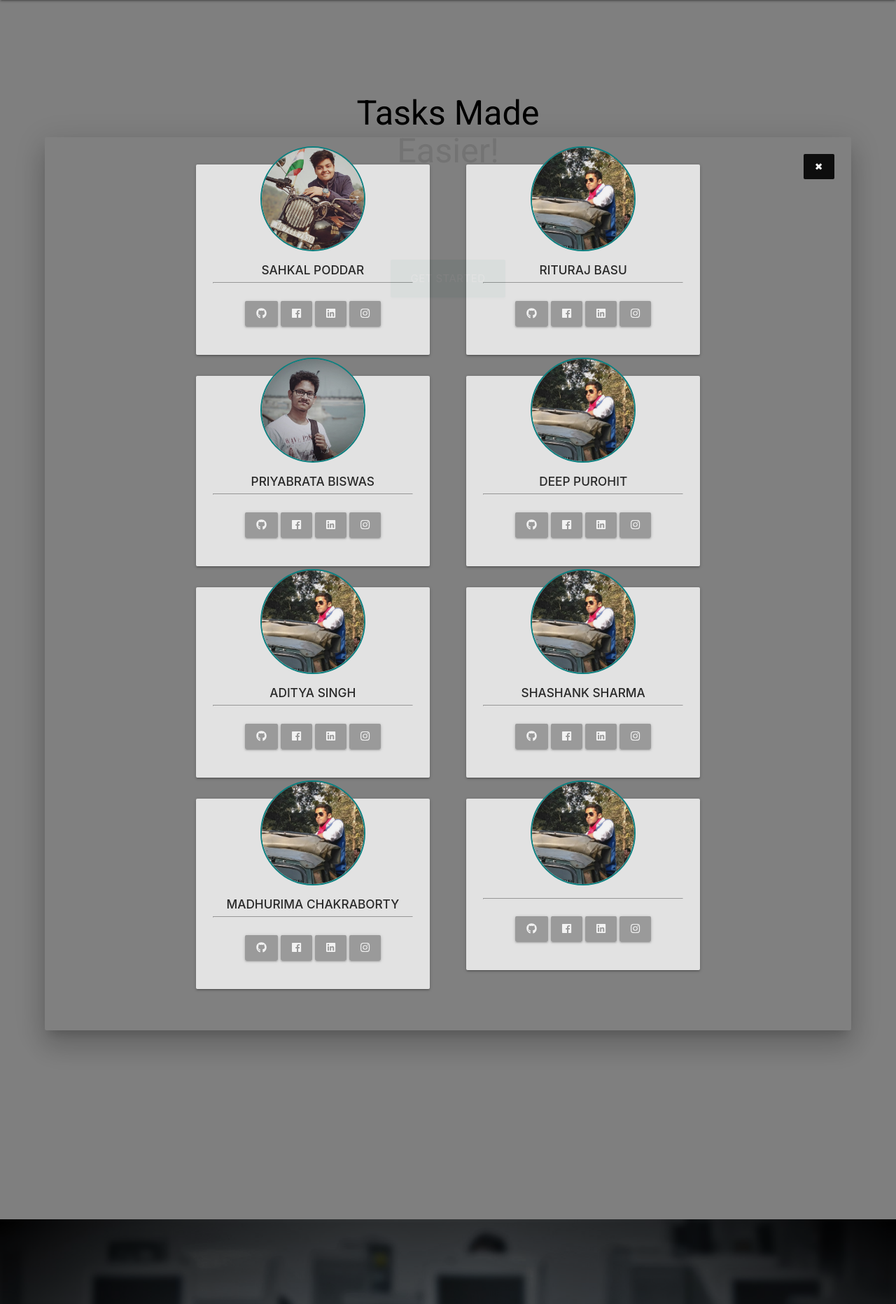
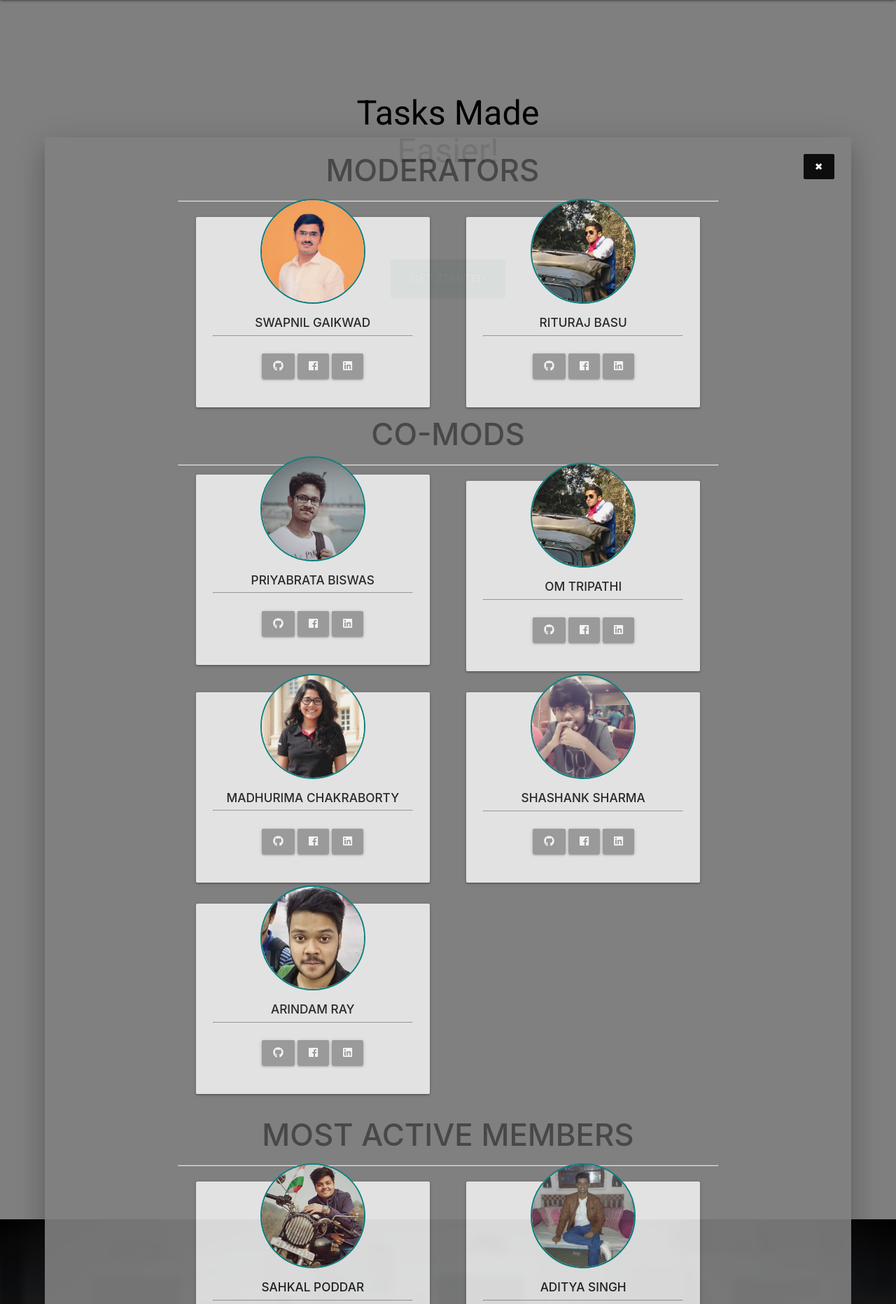
Before and after one commit to UdacityFrontEndScholarship/task-master, a PHP site: page / in a window 1280 px wide, after a click on "CREDITS". Shown: the part 64-1927 px from the top of the page at 70% size. Run offline with PHP 8.4, Linux system fonts and the light colour scheme; some libraries are stand-ins or nearby versions.

Commit message:
updated data

```diff
--- a/css/popup.css
+++ b/css/popup.css
@@ -48,3 +48,7 @@ h6{
     height: 1px;
     background-color: black;
 }
+.text-decoration{
+	color: #424242;
+	font-weight: 500;
+}
--- a/index.html
+++ b/index.html
@@ -207,28 +207,25 @@
 <!-- popup member -->
 
 <div id="modal1" class="modal">
-
 	<div class="modal-content">
-
       <a href="#!" class="modal-action modal-close waves-effect waves-green btn-flat right btn black white-text ">&#10006;</a>
-
+    	<h3 class="center-align text-decoration">MODERATORS</h3>
 		 <div class="container ">
         	<div class="row">
+        	<hr>
           	<div class="col s12 m6 13 center-align">
 				<div class="card  hovering" >
               		<div class="card-content " >
-                <img class="circle" src="img/sahkal.jpg">
-                <h6>SAHKAL PODDAR</h6>
+					<img class="circle" src="img/swapnil.jpg">
+		                <h6>SWAPNIL GAIKWAD</h6>
 		                <p></p>
 		                <hr>
 		                <ul class="flex">
-                  <li><a class="waves-effect waves-light btn social grey"><i class="fab fa-github"></i></a><li>
-                  <li><a class="waves-effect waves-light btn social grey"><i class="fab fa-facebook"></i></a><li>
-                  <li><a class="waves-effect waves-light btn social grey"><i class="fab fa-linkedin"></i></a><li>
-                  <li><a class="waves-effect waves-light btn social grey"><i class="fab fa-instagram"></i></a><li>
+		                  <li><a class="waves-effect waves-light btn social grey"  href="#" ><i class="fab fa-github"></i></a><li>
+		                  <li><a class="waves-effect waves-light btn social grey" href="#"><i class="fab fa-facebook"></i></a><li>
+		                  <li><a class="waves-effect waves-light btn social grey" href="#"><i class="fab fa-linkedin"></i></a><li>
 		                </ul>
               		</div>
-
             	</div>
           	</div>
           <div class="col s12 m6 13 center-align">
@@ -239,15 +236,14 @@
                 <p></p>
                 <hr>
                 <ul class="flex">
-                  <li><a class="waves-effect waves-light btn social grey"><i class="fab fa-github"></i></a><li>
-                  <li><a class="waves-effect waves-light btn social grey"><i class="fab fa-facebook"></i></a><li>
-                  <li><a class="waves-effect waves-light btn social grey"><i class="fab fa-linkedin"></i></a><li>
-                  <li><a class="waves-effect waves-light btn social grey"><i class="fab fa-instagram"></i></a><li>
+                  <li><a class="waves-effect waves-light btn social grey" href="#"><i class="fab fa-github"></i></a><li>
+                  <li><a class="waves-effect waves-light btn social grey" href="#"><i class="fab fa-facebook"></i></a><li>
+                  <li><a class="waves-effect waves-light btn social grey" href="#"><i class="fab fa-linkedin"></i></a><li>
 				</ul>
               </div>
-
             </div>
           </div>
+          <h3 class="center-align text-decoration">CO-MODS</h3>
           <div class="col s12 m6 13 center-align">
 			  <div class="card hovering">
               	<div class="card-content">
@@ -256,107 +252,270 @@
 	                <p></p>
 	                <hr>
 	                <ul class="flex">
-                  <li><a class="waves-effect waves-light btn social grey"><i class="fab fa-github"></i></a><li>
-                  <li><a class="waves-effect waves-light btn social grey"><i class="fab fa-facebook"></i></a><li>
-                  <li><a class="waves-effect waves-light btn social grey"><i class="fab fa-linkedin"></i></a><li>
-                  <li><a class="waves-effect waves-light btn social grey"><i class="fab fa-instagram"></i></a><li>
+	                  <li><a class="waves-effect waves-light btn social grey" href="#"><i class="fab fa-github"></i></a><li>
+	                  <li><a class="waves-effect waves-light btn social grey" href="#"><i class="fab fa-facebook"></i></a><li>
+	                  <li><a class="waves-effect waves-light btn social grey" href="#"><i class="fab fa-linkedin"></i></a><li>
 	               	</ul>
                 </div>
-
+            </div>
+          </div>
+          <hr>
+          <div class="col s12 m6 13 center-align">
+            <div class="card hovering">
+              <div class="card-content">
+                <img class="circle" src="img/rajrox.jpg">
+                <h6>OM TRIPATHI</h6>
+                <p></p>
+                <hr>
+                <ul class="flex">
+                  <li><a class="waves-effect waves-light btn social grey" href="#"><i class="fab fa-github"></i></a><li>
+                  <li><a class="waves-effect waves-light btn social grey" href="#"><i class="fab fa-facebook"></i></a><li>
+                  <li><a class="waves-effect waves-light btn social grey" href="#"><i class="fab fa-linkedin"></i></a><li>
+               </ul>
+              </div>
+           </div>
+          </div>
+          <div class="col s12 m6 13 center-align">
+            <div class="card hovering">
+              <div class="card-content">
+                <img class="circle" src="img/nimmo.jpg">
+                <h6>MADHURIMA CHAKRABORTY</h6>
+                <p></p>
+                <hr>
+                <ul class="flex">
+                  <li><a class="waves-effect waves-light btn social grey" href="#"><i class="fab fa-github"></i></a><li>
+                  <li><a class="waves-effect waves-light btn social grey" href="#"><i class="fab fa-facebook"></i></a><li>
+                  <li><a class="waves-effect waves-light btn social grey" href="#"><i class="fab fa-linkedin"></i></a><li>
+               </ul>
+              </div>
+           </div>
+          </div>
+          <div class="col s12 m6 13 center-align">
+            <div class="card hovering">
+              <div class="card-content">
+                <img class="circle" src="img/shashank.jpg">
+                <h6>SHASHANK SHARMA</h6>
+                <p></p>
+                <hr>
+                <ul class="flex">
+                  <li><a class="waves-effect waves-light btn social grey" href="#"><i class="fab fa-github"></i></a><li>
+                  <li><a class="waves-effect waves-light btn social grey" href="#"><i class="fab fa-facebook"></i></a><li>
+                  <li><a class="waves-effect waves-light btn social grey" href="#"><i class="fab fa-linkedin"></i></a><li>
+                </ul>
+              </div>
+            </div>
+          </div>
+          <div class="col s12 m6 13 center-align">
+            <div class="card hovering">
+              <div class="card-content">
+                <img class="circle" src="img/arindam.jpg">
+                <h6>ARINDAM RAY</h6>
+                <p></p>
+                <hr>
+                <ul class="flex">
+                  <li><a class="waves-effect waves-light btn social grey" href="#"><i class="fab fa-github"></i></a><li>
+                  <li><a class="waves-effect waves-light btn social grey" href="#"><i class="fab fa-facebook"></i></a><li>
+                  <li><a class="waves-effect waves-light btn social grey" href="#"><i class="fab fa-linkedin"></i></a><li>
+                </ul>
+              </div>
+            </div>
+          </div>
+         </div>
+        <h3 class="center-align text-decoration">MOST ACTIVE MEMBERS</h3>
+        <hr>
+        <div class="row">
+             <div class="col s12 m6 13 center-align">
+            <div class="card hovering">
+              <div class="card-content">
+                <img class="circle" src="img/sahkal.jpg">
+                <h6>SAHKAL PODDAR</h6>
+                <p></p>
+                <hr>
+                <ul class="flex">
+                  <li><a class="waves-effect waves-light btn social grey" href="https://github.com/sahkal"><i class="fab fa-github"></i></a><li>
+                  <li><a class="waves-effect waves-light btn social grey" href="https://www.facebook.com/shakalplanet"><i class="fab fa-facebook"></i></a><li>
+                  <li><a class="waves-effect waves-light btn social grey" href="https://www.linkedin.com/in/sahkal-poddar/"><i class="fab fa-linkedin"></i></a><li>
+                 </ul>
+              </div>
+           </div>
+          </div>
+          <div class="col s12 m6 13 center-align">
+            <div class="card hovering">
+              <div class="card-content">
+                <img class="circle" src="img/aditya.jpeg">
+                <h6>ADITYA SINGH</h6>
+                <p></p>
+                <hr>
+                <ul class="flex">
+                  <li><a class="waves-effect waves-light btn social grey" href="#"><i class="fab fa-github"></i></a><li>
+                  <li><a class="waves-effect waves-light btn social grey" href="#"><i class="fab fa-facebook"></i></a><li>
+                  <li><a class="waves-effect waves-light btn social grey" href="#"><i class="fab fa-linkedin"></i></a><li>
+                </ul>
+              </div>
+            </div>
+          </div>
+          <div class="col s12 m6 13 center-align ">
+            <div class="card hovering">
+              <div class="card-content">
+                <img class="circle" src="img/deep.jpeg">
+                <h6>DEEP PUROHIT</h6>
+                <p></p>
+                <hr>
+                <ul class="flex">
+                  <li><a class="waves-effect waves-light btn social grey" href="#"><i class="fab fa-github"></i></a><li>
+                  <li><a class="waves-effect waves-light btn social grey" href="#"><i class="fab fa-facebook"></i></a><li>
+                  <li><a class="waves-effect waves-light btn social grey" href="#"><i class="fab fa-linkedin"></i></a><li>
+                </ul>
+              </div>
+            </div>
+          </div>
+          <div class="col s12 m6 13 center-align">
+            <div class="card hovering">
+              <div class="card-content">
+                <img class="circle" src="img/souro.jpg">
+                <h6>SOURAJIT PAUL</h6>
+                <p></p>
+                <hr>
+                <ul class="flex">
+                  <li><a class="waves-effect waves-light btn social grey" href="#"><i class="fab fa-github"></i></a><li>
+                  <li><a class="waves-effect waves-light btn social grey" href="#"><i class="fab fa-facebook"></i></a><li>
+                  <li><a class="waves-effect waves-light btn social grey" href="#"><i class="fab fa-linkedin"></i></a><li>
+                </ul>
+              </div>
             </div>
           </div>
           <div class="col s12 m6 13 center-align">
             <div class="card hovering">
               <div class="card-content">
                 <img class="circle" src="img/rajrox.jpg">
-                <h6>DEEP PUROHIT</h6>
+                <h6>ANEESH KUMAR SINGH </h6>
                 <p></p>
                 <hr>
                 <ul class="flex">
-                  <li><a class="waves-effect waves-light btn social grey"><i class="fab fa-github"></i></a><li>
-                  <li><a class="waves-effect waves-light btn social grey"><i class="fab fa-facebook"></i></a><li>
-                  <li><a class="waves-effect waves-light btn social grey"><i class="fab fa-linkedin"></i></a><li>
-                  <li><a class="waves-effect waves-light btn social grey"><i class="fab fa-instagram"></i></a><li>
+                  <li><a class="waves-effect waves-light btn social grey" href="#"><i class="fab fa-github"></i></a><li>
+                  <li><a class="waves-effect waves-light btn social grey" href="#"><i class="fab fa-facebook"></i></a><li>
+                  <li><a class="waves-effect waves-light btn social grey" href="#"><i class="fab fa-linkedin"></i></a><li>
                 </ul>
               </div>
+            </div>
+          </div>
+		</div>
+          <h3 class="center-align text-decoration">SPECIAL THANKS TO!</h3>
+          <hr>
+          <div class="row">
+          <div class="col s12 m6 13 center-align">
+            <div class="card hovering">
+              <div class="card-content">
 
+                <h6>YASH SARTANPARA</h6>
+                <p></p>
+                <hr>
+              </div>
             </div>
           </div>
         <div class="col s12 m6 13 center-align">
             <div class="card hovering">
               <div class="card-content">
-                <img class="circle" src="img/rajrox.jpg">
-                <h6>ADITYA SINGH</h6>
+               <h6>VARTSAL TRIVEDI</h6>
                 <p></p>
                 <hr>
-                <ul class="flex">
-                  <li><a class="waves-effect waves-light btn social grey"><i class="fab fa-github"></i></a><li>
-                  <li><a class="waves-effect waves-light btn social grey"><i class="fab fa-facebook"></i></a><li>
-                  <li><a class="waves-effect waves-light btn social grey"><i class="fab fa-linkedin"></i></a><li>
-                  <li><a class="waves-effect waves-light btn social grey"><i class="fab fa-instagram"></i></a><li>
-                </ul>
               </div>
-
            </div>
           </div>
           <div class="col s12 m6 13 center-align">
             <div class="card hovering">
               <div class="card-content">
-                <img class="circle" src="img/rajrox.jpg">
-                <h6>SHASHANK SHARMA</h6>
+               <h6>BHASKAR SINGH </h6>
                 <p></p>
                 <hr>
-                <ul class="flex">
-                  <li><a class="waves-effect waves-light btn social grey"><i class="fab fa-github"></i></a><li>
-                  <li><a class="waves-effect waves-light btn social grey"><i class="fab fa-facebook"></i></a><li>
-                  <li><a class="waves-effect waves-light btn social grey"><i class="fab fa-linkedin"></i></a><li>
-                  <li><a class="waves-effect waves-light btn social grey"><i class="fab fa-instagram"></i></a><li>
-                </ul>
               </div>
-
            </div>
           </div>
           <div class="col s12 m6 13 center-align">
             <div class="card hovering">
               <div class="card-content">
-                <img class="circle" src="img/rajrox.jpg">
-                <h6>MADHURIMA CHAKRABORTY</h6>
+               <h6>RAM PANDEY </h6>
                 <p></p>
                 <hr>
-                <ul class="flex">
-                  <li><a class="waves-effect waves-light btn social grey"><i class="fab fa-github"></i></a><li>
-                  <li><a class="waves-effect waves-light btn social grey"><i class="fab fa-facebook"></i></a><li>
-                  <li><a class="waves-effect waves-light btn social grey"><i class="fab fa-linkedin"></i></a><li>
-                  <li><a class="waves-effect waves-light btn social grey"><i class="fab fa-instagram"></i></a><li>
-                </ul>
               </div>
-
             </div>
           </div>
           <div class="col s12 m6 13 center-align">
             <div class="card hovering">
               <div class="card-content">
-                <img class="circle" src="img/rajrox.jpg">
-                <h6></h6>
+                <h6>VEDANT SINGH </h6>
                 <p></p>
                 <hr>
-                <ul class="flex">
-                  <li><a class="waves-effect waves-light btn social grey"><i class="fab fa-github"></i></a><li>
-                  <li><a class="waves-effect waves-light btn social grey"><i class="fab fa-facebook"></i></a><li>
-                  <li><a class="waves-effect waves-light btn social grey"><i class="fab fa-linkedin"></i></a><li>
-                  <li><a class="waves-effect waves-light btn social grey"><i class="fab fa-instagram"></i></a><li>
-                </ul>
-              </div>
-
               </div>
             </div>
-
           </div>
-
+          <div class="col s12 m6 13 center-align">
+            <div class="card hovering">
+              <div class="card-content">
+                <h6>ABUL HAYAT </h6>
+                <p></p>
+                <hr>
               </div>
-
            </div>
-  </div></div>
+          </div>
+          <div class="col s12 m6 13 center-align">
+            <div class="card hovering">
+              <div class="card-content">
+                <h6>SAI CHARAN</h6>
+                <p></p>
+                <hr>
+              </div>
+           </div>
+          </div>
+          <div class="col s12 m6 13 center-align">
+            <div class="card hovering">
+              <div class="card-content">
+                <h6>AMARJEET SINGH </h6>
+                <p></p>
+                <hr>
+              </div>
+           </div>
+          </div>
+          <div class="col s12 m6 13 center-align">
+            <div class="card hovering">
+              <div class="card-content">
+               <h6>Abulnoviceninja </h6>
+                <p></p>
+                <hr>
+              </div>
+            </div>
+          </div>
+          <div class="col s12 m6 13 center-align">
+            <div class="card hovering">
+              <div class="card-content">
+               <h6>SUPARNA PAUL </h6>
+                <p></p>
+                <hr>
+              </div>
+            </div>
+          </div>
+          <div class="col s12 m6 13 center-align">
+            <div class="card hovering">
+              <div class="card-content">
+               <h6>RATNADEEP BISWAKARMA </h6>
+                <p></p>
+                <hr>
+              </div>
+           </div>
+          </div>
+          <div class="col s12 m6 13 center-align">
+            <div class="card hovering">
+              <div class="card-content">
+                <h6>SURYA PRAMOD </h6>
+                <p></p>
+                <hr>
+              </div>
+           </div>
+          </div>
+       </div>
+   </div>
+  </div>
+</div>
     <!--footer-->
    <footer class="page-footer grey darken-3">
           <div class="container">
```
Also changed, not shown: img/aditya.jpeg (added), img/arindam.jpg (added), img/deep.jpeg (added), img/nimmo.jpg (added), img/priyabrata.jpg, img/rajrox.jpg, img/shashank.jpg (added), img/souro.jpg (added), img/swapnil.jpg (added). Lines whose indentation alone changed are shown as unchanged.
